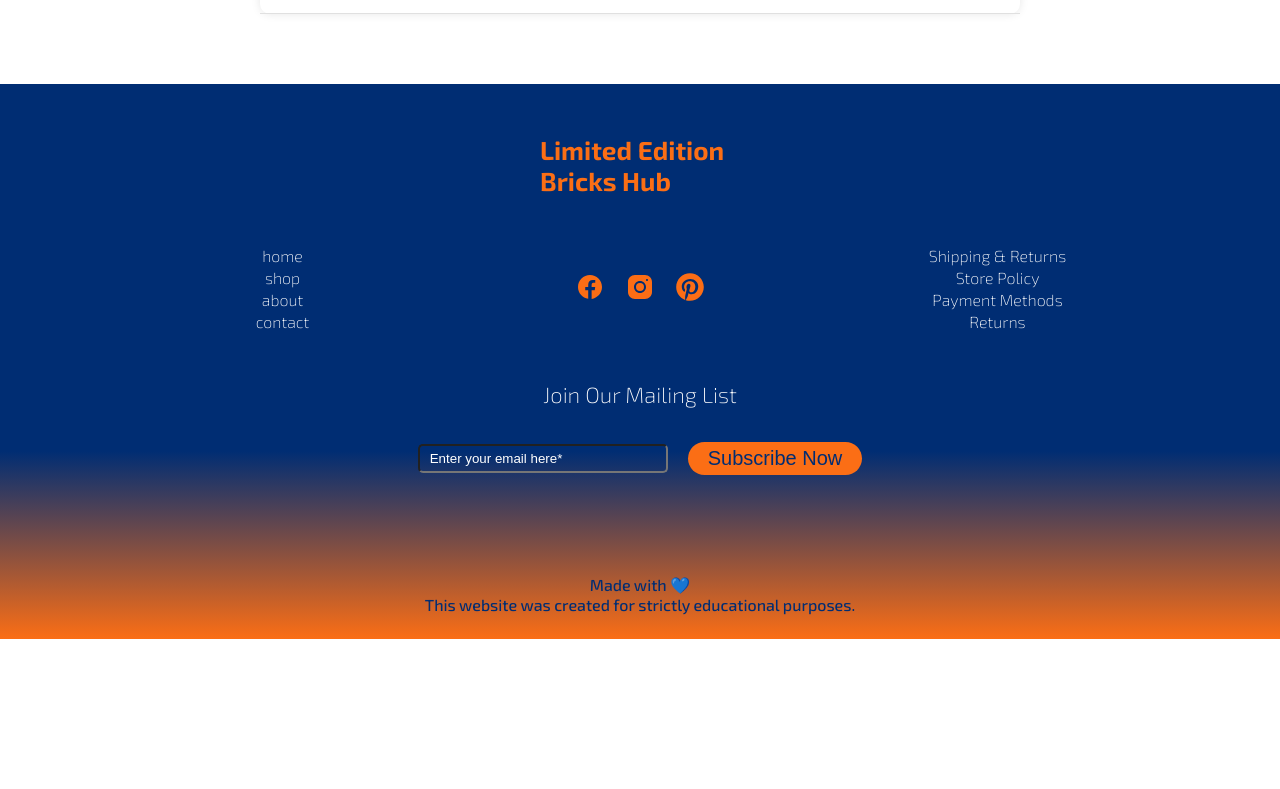
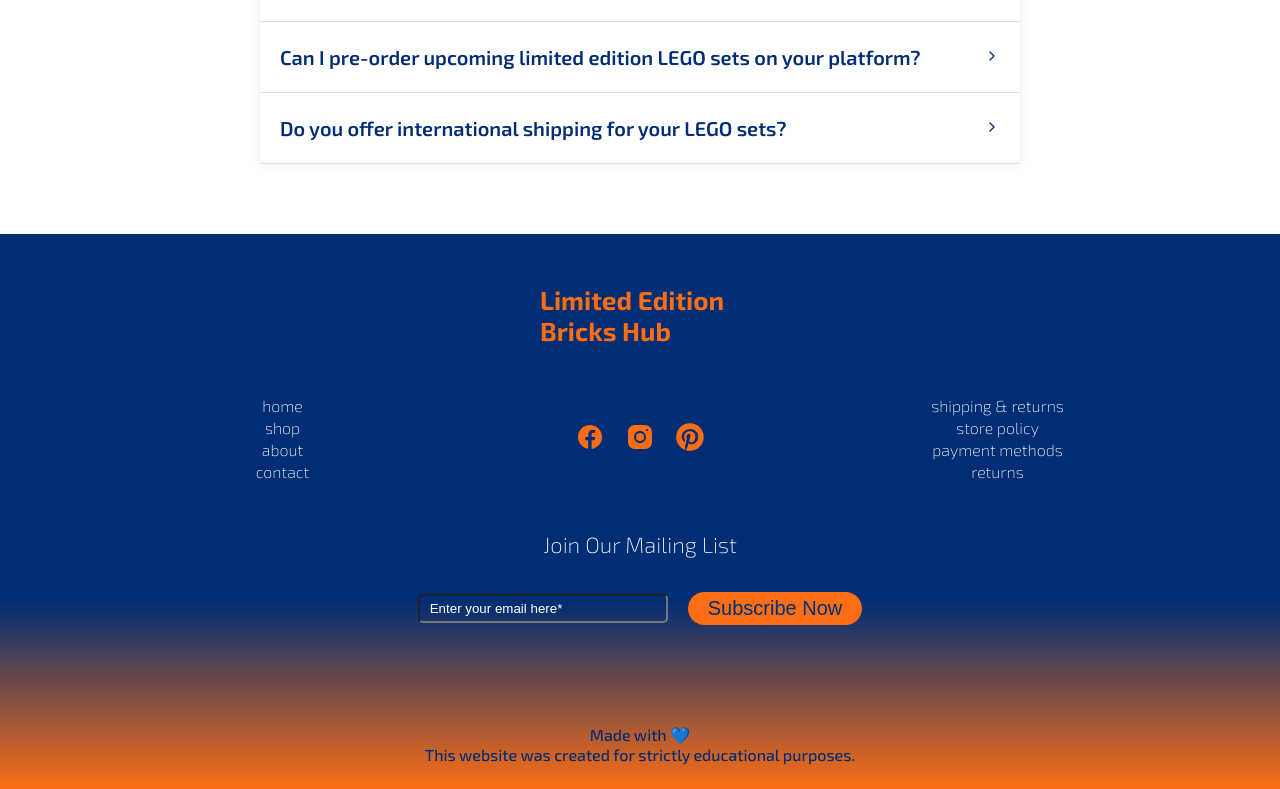
Before and after one commit to VitalinaKuzmenko/Limited-Edition-Bricks-Hub, a Next.js app: page / in a window 1280 px wide. Shown: the part 1964-2753 px from the top of the page. Before the commit the page ends 2603 px from the top, so only its background shows below. Built offline with nearby package versions, Linux system fonts and the light colour scheme.

Commit message:
Small changes in Footer

```diff
--- a/app/components/Carousel/Carousel.css
+++ b/app/components/Carousel/Carousel.css
@@ -40,7 +40,7 @@
 
 /* sliders */
 .slide-image-container {
-  height: 350px;
+  height: 500px;
 }
 
 .slick-list {
--- a/app/components/Footer/Footer.tsx
+++ b/app/components/Footer/Footer.tsx
@@ -31,10 +31,10 @@
           <img src="/icons/pinterest-icon.svg" alt="pinterest-icon" />
         </div>
         <div className="footer-extra-nav">
-          <p>Shipping & Returns</p>
-          <p>Store Policy</p>
-          <p>Payment Methods</p>
-          <p>Returns</p>
+          <Link href="/">shipping & returns</Link>
+          <Link href="/">store policy</Link>
+          <Link href="/">payment methods</Link>
+          <Link href="/">returns</Link>
         </div>
       </div>
 
--- a/app/globals.css
+++ b/app/globals.css
@@ -16,6 +16,7 @@
 html,
 body {
   max-width: 100vw;
+  min-height: 100vh;
   overflow-x: hidden;
   font-family: var(--font);
 }
```
